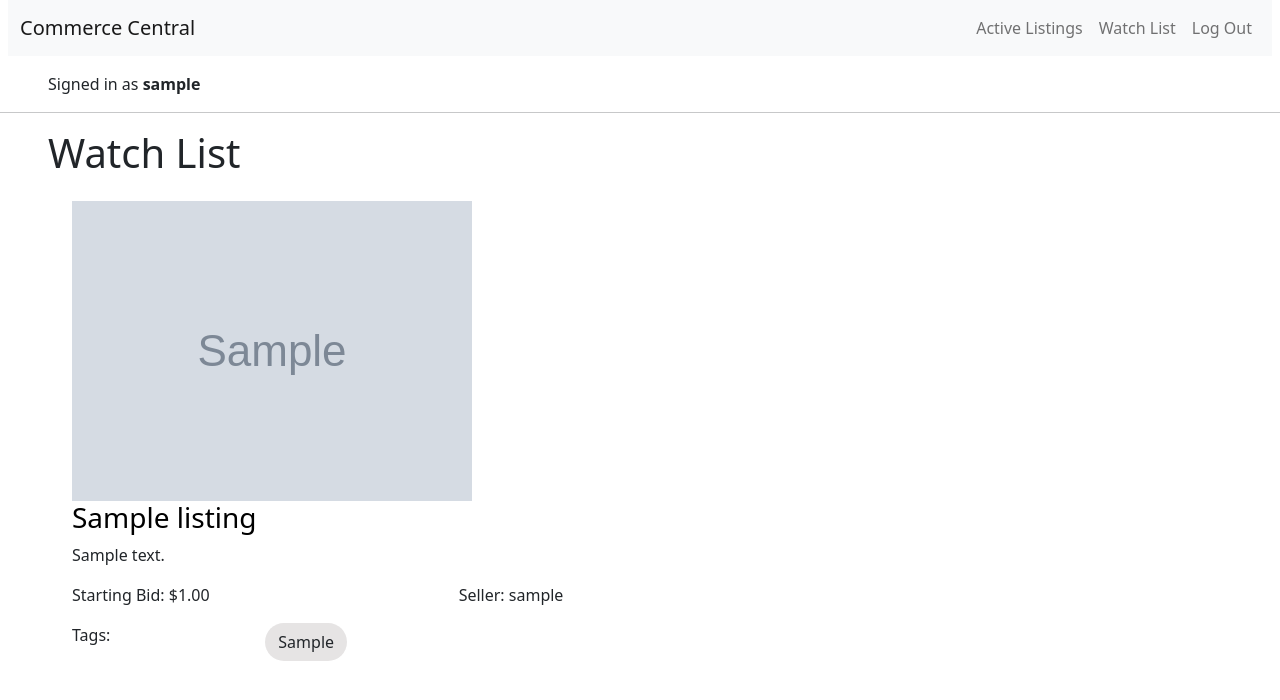
After one commit to malachi3keys/fake-ebay-commerce, a Django app: page /watchlist in a window 1280 px wide. The commit adds this page. Shown: the top 700 px of the page. Run offline with Django 3.2, Linux system fonts and the light colour scheme; a user stored in the database is signed in; tables that the repository leaves empty hold one stand-in row (values such as "Sample post"); grey boxes marked "Sample" are stand-in pictures.

Commit message:
add watch list view

```diff
--- a/auctions/models.py
+++ b/auctions/models.py
@@ -45,7 +45,7 @@ class Comment(models.Model):
 
 
 class Watchlist(models.Model):
-    user = models.ForeignKey(User, on_delete=models.CASCADE, related_name="watcher")
+    user = models.OneToOneField(User, on_delete=models.CASCADE, related_name="watcher")
     listing = models.ManyToManyField(Listing, blank=True, related_name="watchlisting")
 
     def __str__(self):
--- a/auctions/templates/auctions/layout.html
+++ b/auctions/templates/auctions/layout.html
@@ -20,6 +20,9 @@
                         <a class="nav-link" href="{% url 'index' %}">Active Listings</a>
                     </li>
                     {% if user.is_authenticated %}
+                        <li class="nav-item text-end">
+                            <a class="nav-link" href="{% url 'watchlist' %}">Watch List</a>
+                        </li>
                         <li class="nav-item text-end">
                             <a class="nav-link" href="{% url 'logout' %}">Log Out</a>
                         </li>
--- /dev/null
+++ b/auctions/templates/auctions/watchlist.html
@@ -0,0 +1,45 @@
+{% extends "auctions/layout.html" %}
+
+{% block title %}Watch List{% endblock %}
+
+{% block body %}
+    <h2 class="h1 mb-3">Watch List</h2>
+
+    <div class="mb-5 mx-4">
+        {% for fave in faves.listing.all %}
+
+                {% if fave.img %}
+                    <img class="mt-2" src="{{ fave.img }}" alt="{{ fave.post_title }}">
+                {% endif %}
+                <div>
+                    <h3><a href="{% url 'list_item' fave.id %}" class="text-decoration-none text-black">{{ fave.post_title }}</a></h3>
+                    <div>
+                        <p>{{ fave.description }}</p>
+                    </div>
+                    <div class="row">
+                        <div class="col-4">
+                            <p>Starting Bid: ${{ fave.bid_start }}</p>
+                        </div>
+                        <div class="col-2">
+                            <p>Seller: {{ fave.user }}</p>
+                        </div>
+                    </div>
+                    <div class="row">
+                        <div class="col-2">
+                            <p>Tags:</p>
+                        </div>
+                        <div class="col">
+                            {% for cat in fave.list_tag.all %}
+                                <button id="tags" class="btn btn-small mb-4">{{ cat }}</button>
+                            {% endfor %}
+                        </div>
+                    </div>
+                </div>
+
+        {% empty %}
+            No watched listings
+        {% endfor %}
+    </div>
+
+
+{% endblock %}
--- a/auctions/urls.py
+++ b/auctions/urls.py
@@ -6,5 +6,6 @@ urlpatterns = [
     path("login", views.login_view, name="login"),
     path("logout", views.logout_view, name="logout"),
     path("register", views.register, name="register"),
+    path("watchlist", views.watchlist, name="watchlist"),
     path("<int:list_id>", views.list_item, name="list_item"),
 ]
--- a/auctions/views.py
+++ b/auctions/views.py
@@ -1,4 +1,5 @@
 from django.contrib.auth import authenticate, login, logout
+from django.contrib.auth.decorators import login_required
 from django.db import IntegrityError
 from django.shortcuts import redirect, render
 from .models import Bid, Comment, Listing, Tag, User,  Watchlist
@@ -58,6 +59,10 @@ def register(request):
                 "message": "Username already taken."
             })
         login(request, user)
+
+        #Create a watch list for new users
+        Watchlist.objects.create(user=user)
+
         return redirect("index")
     else:
         return render(request, "auctions/register.html")
@@ -71,3 +76,20 @@ def list_item(request, list_id):
         return render(request, "auctions/listing.html", {
             "item": Listing.objects.get(pk=list_id)
         })
+
+
+@login_required(login_url="login")
+def watchlist(request):
+    watcher_name = request.user.username
+    watcher_id = User.objects.get(username=watcher_name)
+
+    # In case there is a user that doesn't have a watch list
+    try:
+        faves = Watchlist.objects.get(user=watcher_id)
+    except Watchlist.DoesNotExist:
+        faves = None
+
+    return render(request, "auctions/watchlist.html", {
+        "faves": faves,
+        "id": watcher_id
+    })
```
Also changed, not shown: auctions/migrations/0007_alter_watchlist_user.py (added).
